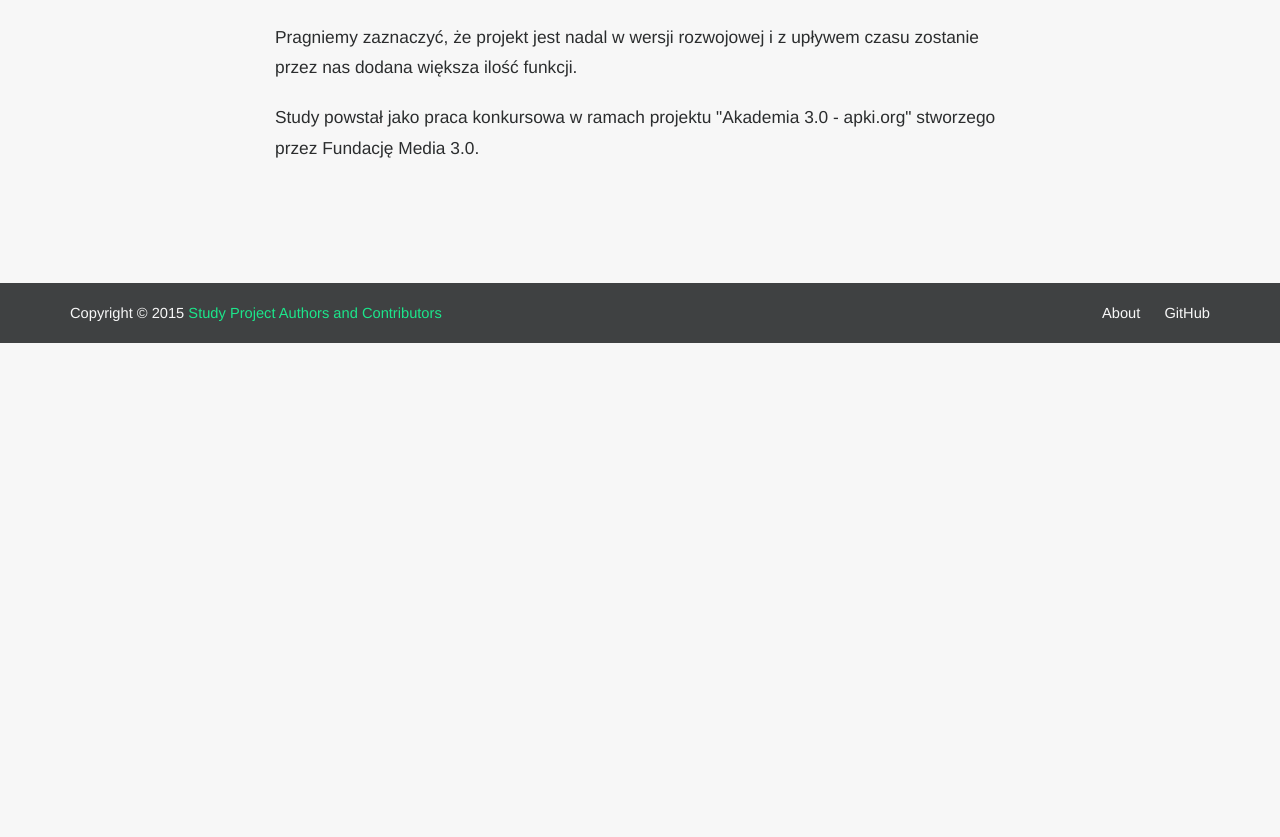
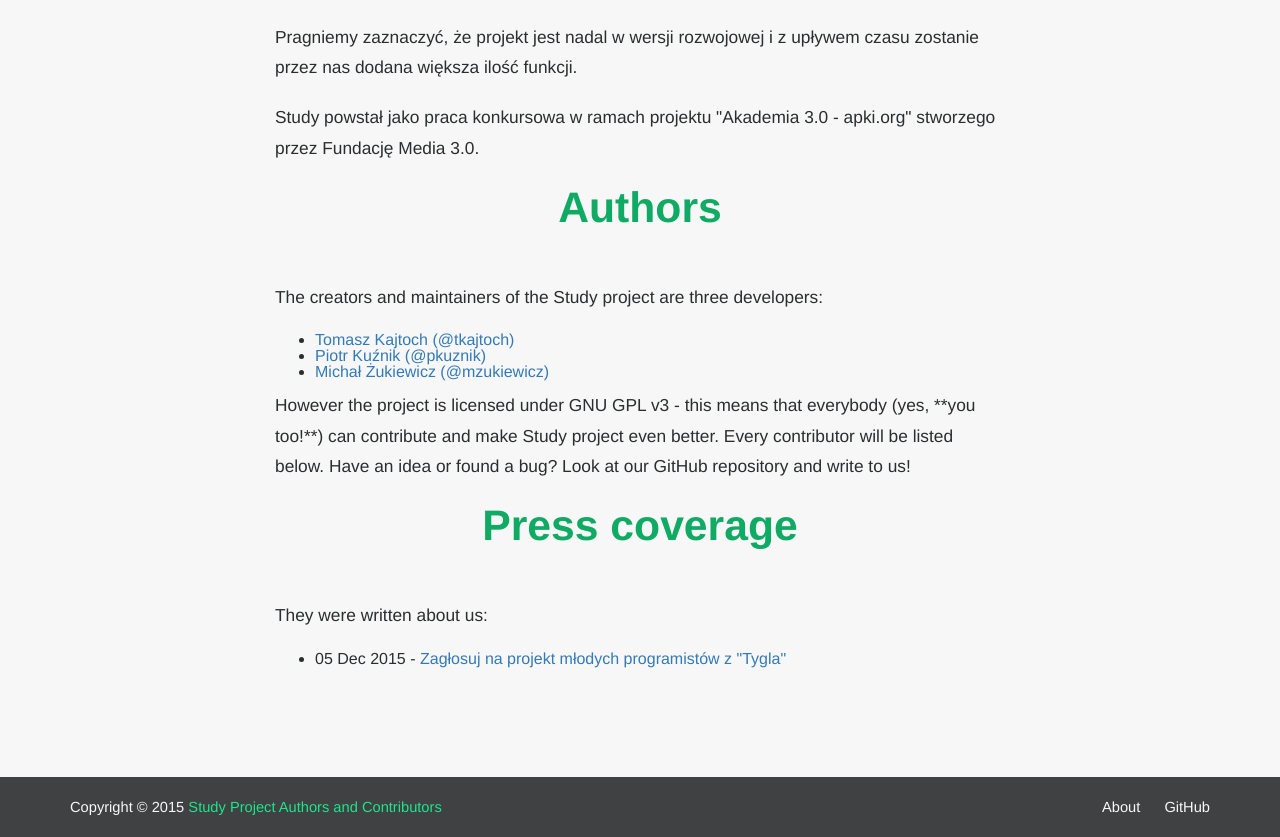
Before and after one commit to csebastian2/study, a Django app: page /about/ in a window 1280 px wide. Shown: the part 535-1372 px from the top of the page. Before the commit the page ends 878 px from the top, so only its background shows below. Run offline with Django 3.2, Linux system fonts and the light colour scheme; some libraries are stand-ins or nearby versions.

Commit message:
Update about page. Add authors and press sections

```diff
--- a/core/templates/core/about.html
+++ b/core/templates/core/about.html
@@ -17,6 +17,23 @@
                     <p>Pragniemy zaznaczyć, że projekt jest nadal w wersji rozwojowej i z upływem czasu zostanie przez nas dodana większa ilość funkcji.</p>
                     <p>Study powstał jako praca konkursowa w ramach projektu "Akademia 3.0 - apki.org" stworzego przez Fundację Media 3.0.</p>
                 </article>
+                <article class="fullwidth">
+                    <h2 class="page-title">{% trans "Authors" %}</h2>
+                    <p>{% trans "The creators and maintainers of the Study project are three developers" %}:</p>
+                    <ul>
+                        <li><a target="_blank" href="https://github.com/tkajtoch">Tomasz Kajtoch (@tkajtoch)</a></li>
+                        <li><a target="_blank" href="https://github.com/pkuznik">Piotr Kuźnik (@pkuznik)</a></li>
+                        <li><a target="_blank" href="https://github.com/mzukiewicz">Michał Żukiewicz (@mzukiewicz)</a></li>
+                    </ul>
+                    <p>{% trans "However the project is licensed under GNU GPL v3 - this means that everybody (yes, **you too!**) can contribute and make Study project even better. Every contributor will be listed below. Have an idea or found a bug? Look at our GitHub repository and write to us!" %}</p>
+                </article>
+                <article class="fullwidth">
+                    <h2 class="page-title">{% trans "Press coverage" %}</h2>
+                    <p>{% trans "They were written about us" %}:</p>
+                    <ul>
+                        <li>05 Dec 2015 - <a target="_blank" href="http://www.rybnik.com.pl/wiadomosci,zaglosuj-na-projekt-mlodych-programistow-z-and-8222;tyglaand-8221;,wia5-3277-28892.html">Zagłosuj na projekt młodych programistów z "Tygla"</a></li>
+                    </ul>
+                </article>
             </div>
         </div>
 
```
